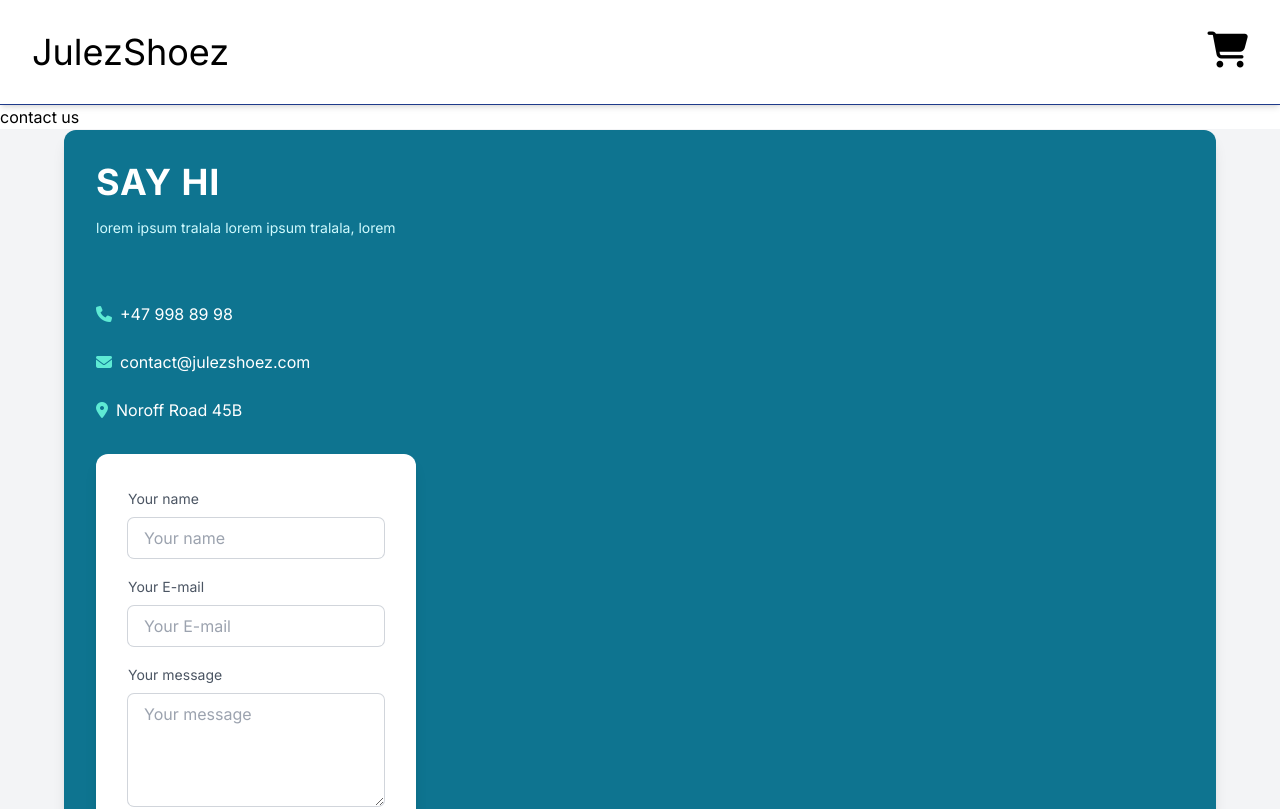
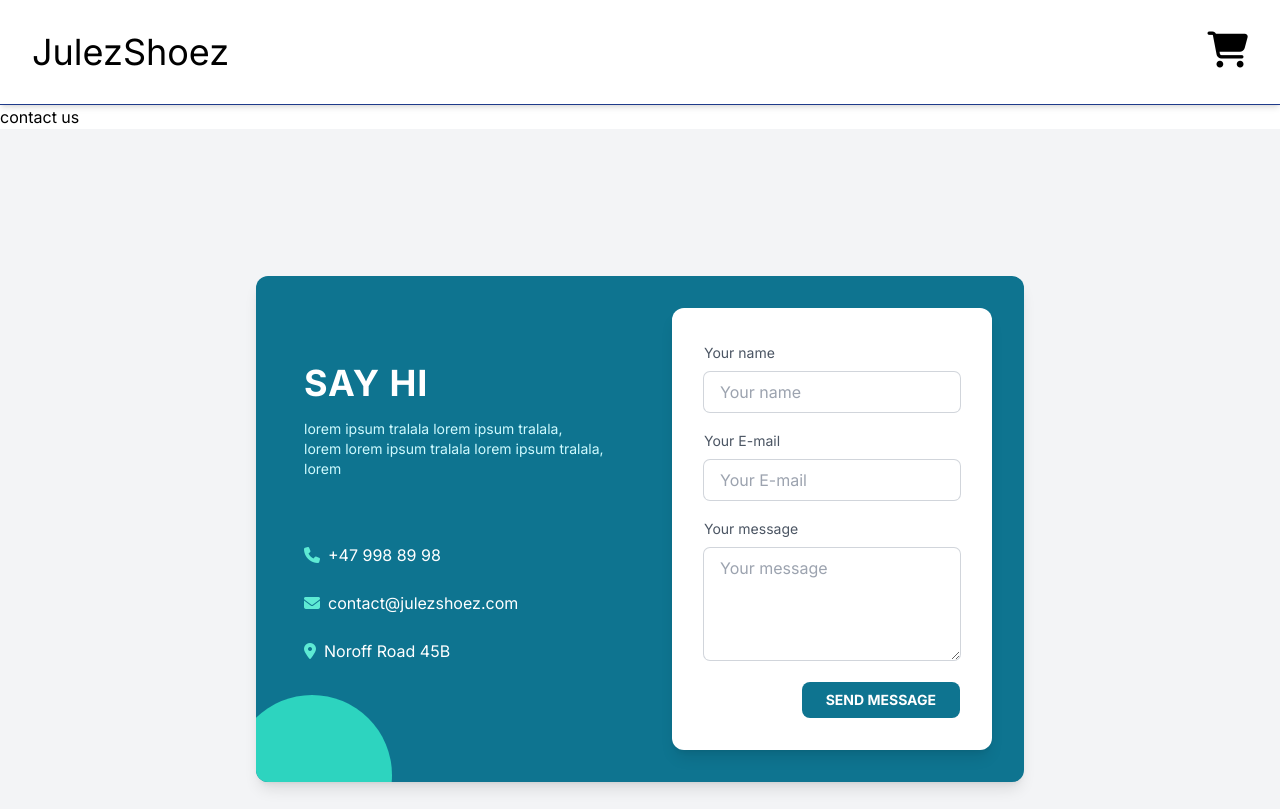
Before and after one commit to juliakalvik/ecommerce, a Next.js app: page /contact in a window 1280 px wide. Shown: the top 809 px of the page. Built offline with nearby package versions, Linux system fonts and the light colour scheme.

Commit message:
Improved contact form design

```diff
--- a/app/contact/page.js
+++ b/app/contact/page.js
@@ -2,14 +2,15 @@ export default function Contact() {
     return (
     <>
     <h1>contact us</h1>
-    <div className="antialiased bg-gray-100">
-        <div className="flex w-full min-h-screen justify-center items-center">
-            <div className="flex flex-col md:flex-row md:space-x-6 space-y-6 md:space-y-0 bg-cyan-700 w-full max-w-6xl p-8 rounded-xl shadow-lg text-white">
-                <div className="flex flex-col space-y-8 justify-between">
+    <div className="antialiased bg-gray-100 justify-center">
+        <div className="flex flex-col md:flex-col  min-h-screen justify-center items-center">
+            <div className="flex flex-col space-y-6 bg-cyan-700 w-full max-w-3xl p-8 rounded-xl shadow-lg text-white overflow-hidden">
+                <div className="flex flex-col md:flex-row md:space-x-6 space-y-8 md:space-y-0 justify-between items-center">
+                    <div className="flex flex-col space-y-8 justify-between p-4">
                     <div>
                         <h1 className="font-bold text-4xl tracking-wide">SAY HI</h1>
                         <p className="pt-4 pb-4 text-cyan-100 text-sm">
-                            lorem ipsum tralala lorem ipsum tralala, lorem
+                            lorem ipsum tralala lorem ipsum tralala, <br/> lorem lorem ipsum tralala lorem ipsum tralala, lorem
                         </p>
                     </div>
                     <div className="flex flex-col space-y-6 pt-4">
@@ -25,6 +26,11 @@ export default function Contact() {
                         <i class="fa-solid fa-location-dot text-teal-300"></i>
                         <span>Noroff Road 45B</span>
                         </div>
+                    </div>
+                    <div className="relative">
+                        <div className=" absolute z-0 w-40 h-40 bg-teal-400 rounded-full right-60 -bottom-70"></div>
+                    </div>
+
                     </div>
                     <div className="bg-white rounded-xl shadow-lg p-8 text-gray-600">
                         <form action="" className="flex flex-col space-y-4 md:w-full lg:w-64">
```
